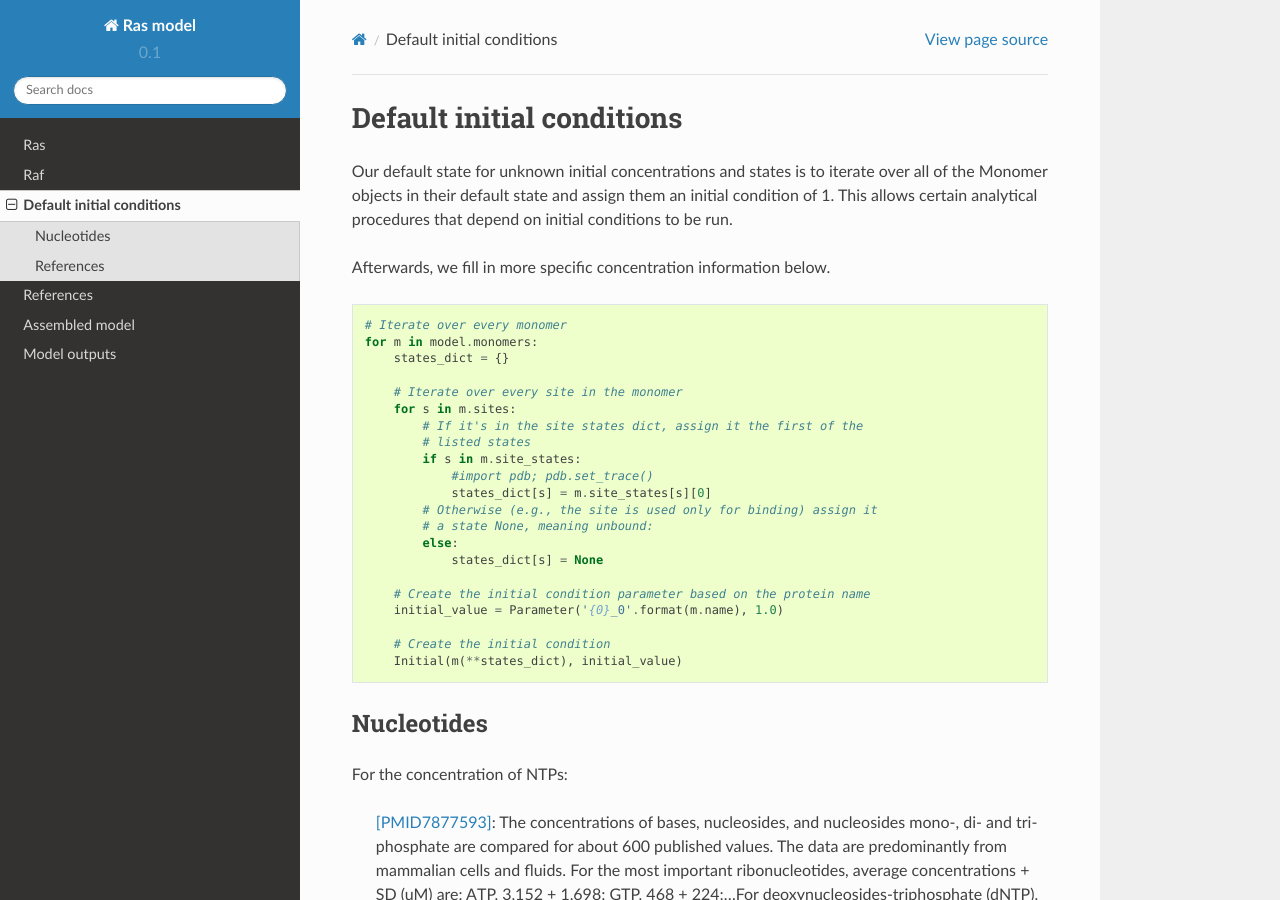
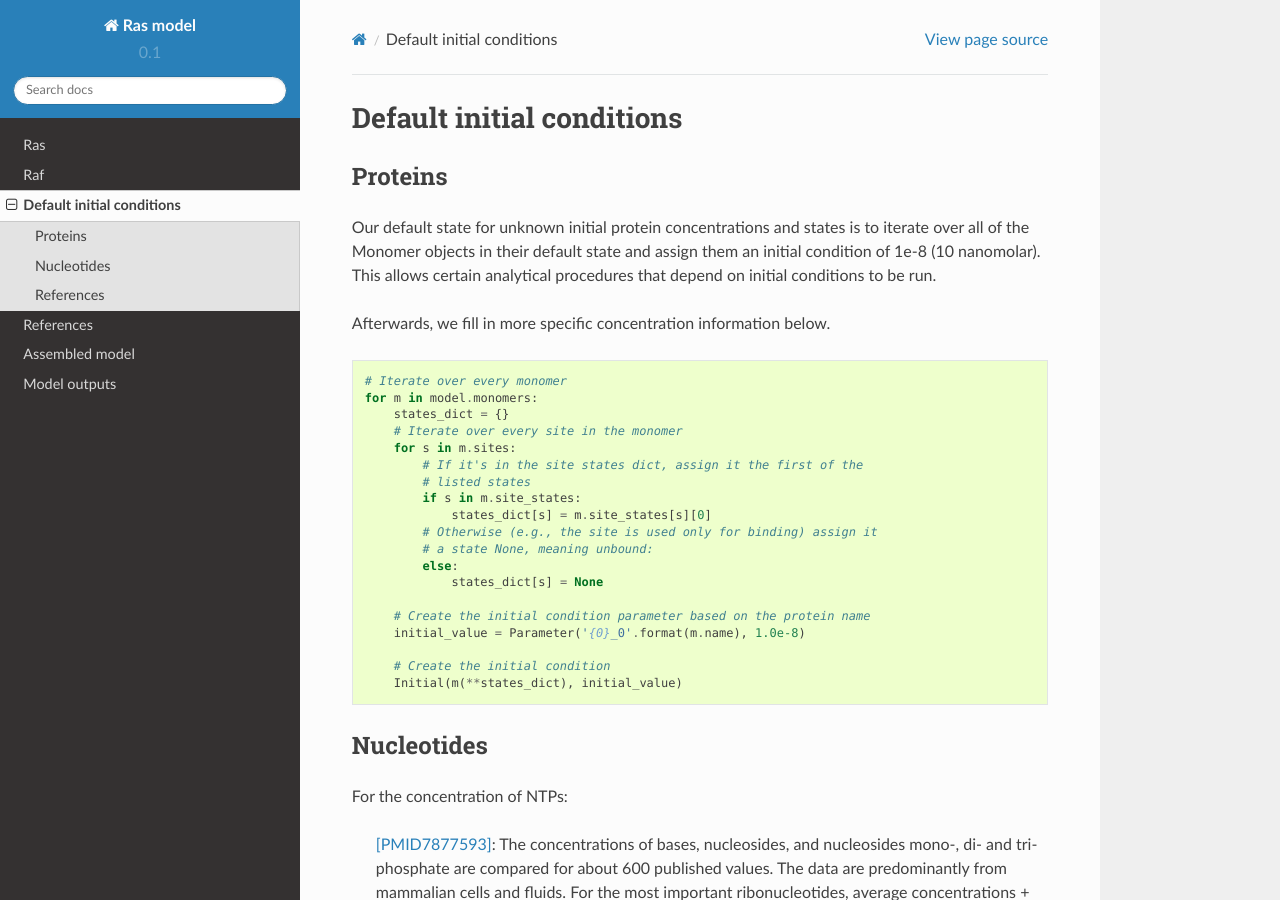
Before and after one commit to sorgerlab/rasmodel, a Sphinx documentation site: the page built from doc/initial_conditions.rst, in a window 1280 px wide and 900 px high. Built offline with Sphinx 7.4.7 and the Read the Docs theme 2.0.0, drawn with Linux system fonts in a browser that asks for light colours.

Commit message:
Additional comments on initial conditions

```diff
--- a/doc/initial_conditions.rst
+++ b/doc/initial_conditions.rst
@@ -1,10 +1,13 @@
 Default initial conditions
 ==========================
 
-Our default state for unknown initial concentrations and states is to iterate
-over all of the Monomer objects in their default state and assign them an
-initial condition of 1. This allows certain analytical procedures that depend
-on initial conditions to be run.
+Proteins
+--------
+
+Our default state for unknown initial protein concentrations and states is to
+iterate over all of the Monomer objects in their default state and assign them
+an initial condition of 1e-8 (10 nanomolar). This allows certain analytical
+procedures that depend on initial conditions to be run.
 
 Afterwards, we fill in more specific concentration information below.
 
@@ -13,13 +16,11 @@ Afterwards, we fill in more specific concentration information below.
     # Iterate over every monomer
     for m in model.monomers:
         states_dict = {}
-
         # Iterate over every site in the monomer
         for s in m.sites:
             # If it's in the site states dict, assign it the first of the
             # listed states
             if s in m.site_states:
-                #import pdb; pdb.set_trace()
                 states_dict[s] = m.site_states[s][0]
             # Otherwise (e.g., the site is used only for binding) assign it
             # a state None, meaning unbound:
@@ -27,7 +28,7 @@ Afterwards, we fill in more specific concentration information below.
                 states_dict[s] = None
 
         # Create the initial condition parameter based on the protein name
-        initial_value = Parameter('{0}_0'.format(m.name), 1.0)
+        initial_value = Parameter('{0}_0'.format(m.name), 1.0e-8)
 
         # Create the initial condition
         Initial(m(**states_dict), initial_value)
```
